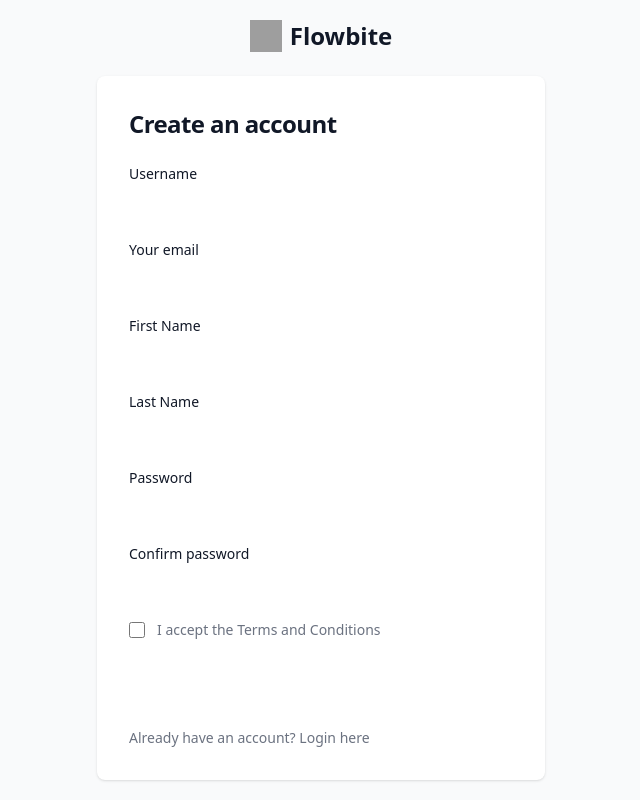
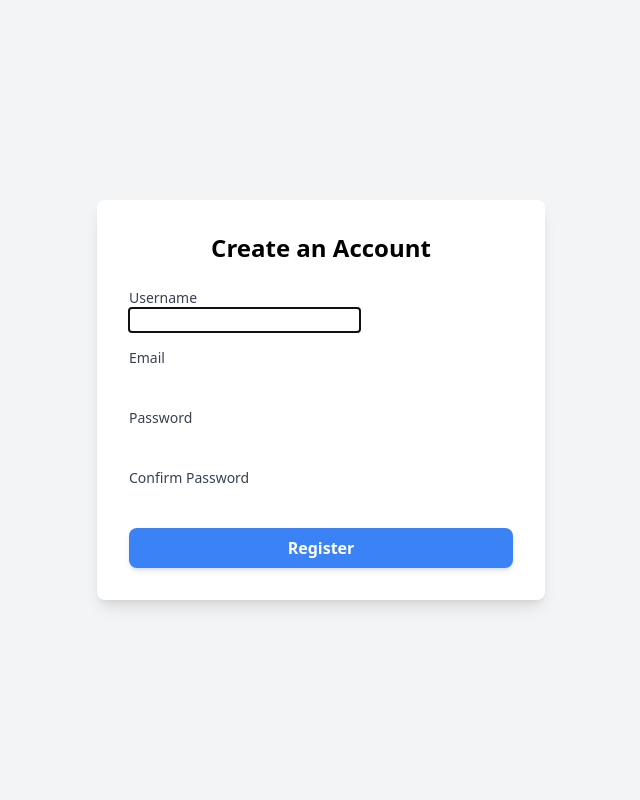
Before and after one commit to siam29/Django-Docker, a Django app: page /signup/ in a window 1280 px wide. Shown: the whole page, without its empty margins (319-959 px from the left). Run offline with Django 5.2, Linux system fonts and the light colour scheme; some libraries are stand-ins or nearby versions; grey boxes are pictures that could not be loaded.

Commit message:
SECOND_COMMIT

```diff
--- a/inventory-management/docker-compose.yaml
+++ b/inventory-management/docker-compose.yaml
@@ -1,8 +1,7 @@
 services:
   postgres:
     image: postgis/postgis:latest
-    container_name: postgres_db_1
-
+    container_name: postgres_db_100
     environment:
       POSTGRES_USER: siam         # Define your database username
       POSTGRES_PASSWORD: siam@123 # Define your password
--- a/inventory-management/properties/forms.py
+++ b/inventory-management/properties/forms.py
@@ -1,29 +1,20 @@
+# forms.py
 from django import forms
-from .models import LocalizeAccommodation
-from django.contrib.auth.models import User
-from django.core.exceptions import ValidationError
+from django.contrib.auth.models import User, Group
+from django.contrib.auth.forms import UserCreationForm
 
-class SignUpForm(forms.ModelForm):
-    password = forms.CharField(widget=forms.PasswordInput)
-    confirm_password = forms.CharField(widget=forms.PasswordInput)
+class CustomUserRegistrationForm(UserCreationForm):
+    email = forms.EmailField(required=True)
 
     class Meta:
         model = User
-        fields = ['username', 'email', 'first_name', 'last_name', 'password']
-
-    def clean(self):
-        cleaned_data = super().clean()
-        password = cleaned_data.get("password")
-        confirm_password = cleaned_data.get("confirm_password")
-
-        if password and confirm_password and password != confirm_password:
-            raise ValidationError("Passwords do not match")
-
-        return cleaned_data
+        fields = ['username', 'email', 'password1', 'password2']
 
     def save(self, commit=True):
         user = super().save(commit=False)
-        user.set_password(self.cleaned_data["password"])
         if commit:
             user.save()
+            # Assign the user to the "Property Owners" group
+            group = Group.objects.get(name="Property Owners")
+            user.groups.add(group)
         return user
--- a/inventory-management/properties/templates/signup.html
+++ b/inventory-management/properties/templates/signup.html
@@ -1,64 +1,78 @@
-<!-- properties/templates/signup.html -->
 <!DOCTYPE html>
 <html lang="en">
 <head>
     <meta charset="UTF-8">
     <meta name="viewport" content="width=device-width, initial-scale=1.0">
-    <title>Sign Up</title>
+    <title>Register</title>
     <script src="https://cdn.tailwindcss.com"></script>
 </head>
-<body class="bg-gray-50 dark:bg-gray-900">
-    <div class="flex flex-col items-center justify-center px-6 py-8 mx-auto md:h-screen lg:py-0">
-        <a href="#" class="flex items-center mb-6 text-2xl font-semibold text-gray-900 dark:text-white">
-            <img class="w-8 h-8 mr-2" src="https://flowbite.s3.amazonaws.com/blocks/marketing-ui/logo.svg" alt="logo">
-            Flowbite
-        </a>
-        <div class="w-full bg-white rounded-lg shadow dark:border md:mt-0 sm:max-w-md xl:p-0 dark:bg-gray-800 dark:border-gray-700">
-            <div class="p-6 space-y-4 md:space-y-6 sm:p-8">
-                <h1 class="text-xl font-bold leading-tight tracking-tight text-gray-900 md:text-2xl dark:text-white">
-                    Create an account
-                </h1>
-                <form class="space-y-4 md:space-y-6" method="post">
-                    {% csrf_token %}
-                    <div>
-                        <label for="{{ form.username.id_for_label }}" class="block mb-2 text-sm font-medium text-gray-900 dark:text-white">Username</label>
-                        {{ form.username }}
-                    </div>
-                    <div>
-                        <label for="{{ form.email.id_for_label }}" class="block mb-2 text-sm font-medium text-gray-900 dark:text-white">Your email</label>
-                        {{ form.email }}
-                    </div>
-                    <div>
-                        <label for="{{ form.first_name.id_for_label }}" class="block mb-2 text-sm font-medium text-gray-900 dark:text-white">First Name</label>
-                        {{ form.first_name }}
-                    </div>
-                    <div>
-                        <label for="{{ form.last_name.id_for_label }}" class="block mb-2 text-sm font-medium text-gray-900 dark:text-white">Last Name</label>
-                        {{ form.last_name }}
-                    </div>
-                    <div>
-                        <label for="{{ form.password.id_for_label }}" class="block mb-2 text-sm font-medium text-gray-900 dark:text-white">Password</label>
-                        {{ form.password }}
-                    </div>
-                    <div>
-                        <label for="{{ form.confirm_password.id_for_label }}" class="block mb-2 text-sm font-medium text-gray-900 dark:text-white">Confirm password</label>
-                        {{ form.confirm_password }}
-                    </div>
-                    <div class="flex items-start">
-                        <div class="flex items-center h-5">
-                            <input id="terms" aria-describedby="terms" type="checkbox" class="w-4 h-4 border border-gray-300 rounded bg-gray-50 focus:ring-3 focus:ring-primary-300 dark:bg-gray-700 dark:border-gray-600 dark:focus:ring-primary-600 dark:ring-offset-gray-800" required="">
-                        </div>
-                        <div class="ml-3 text-sm">
-                            <label for="terms" class="font-light text-gray-500 dark:text-gray-300">I accept the <a class="font-medium text-primary-600 hover:underline dark:text-primary-500" href="#">Terms and Conditions</a></label>
-                        </div>
-                    </div>
-                    <button type="submit" class="w-full text-white bg-primary-600 hover:bg-primary-700 focus:ring-4 focus:outline-none focus:ring-primary-300 font-medium rounded-lg text-sm px-5 py-2.5 text-center dark:bg-primary-600 dark:hover:bg-primary-700 dark:focus:ring-primary-800">Create an account</button>
-                    <p class="text-sm font-light text-gray-500 dark:text-gray-400">
-                        Already have an account? <a href="#" class="font-medium text-primary-600 hover:underline dark:text-primary-500">Login here</a>
-                    </p>
-                </form>
+<body class="bg-gray-100 min-h-screen flex items-center justify-center">
+
+    <div class="bg-white p-8 rounded-lg shadow-lg w-full max-w-md">
+        <h2 class="text-2xl font-bold text-center mb-6">Create an Account</h2>
+
+        <form method="post" class="space-y-4">
+            {% csrf_token %}
+
+            <!-- Username Field -->
+            <div>
+                <label for="username" class="block text-sm font-medium text-gray-700">Username</label>
+                {{ form.username }}
+                <div class="text-red-500 text-sm">
+                    {% if form.username.errors %}
+                        {% for error in form.username.errors %}
+                            <p>{{ error }}</p>
+                        {% endfor %}
+                    {% endif %}
+                </div>
             </div>
-        </div>
+
+            <!-- Email Field -->
+            <div>
+                <label for="email" class="block text-sm font-medium text-gray-700">Email</label>
+                {{ form.email }}
+                <div class="text-red-500 text-sm">
+                    {% if form.email.errors %}
+                        {% for error in form.email.errors %}
+                            <p>{{ error }}</p>
+                        {% endfor %}
+                    {% endif %}
+                </div>
+            </div>
+
+            <!-- Password Field -->
+            <div>
+                <label for="password1" class="block text-sm font-medium text-gray-700">Password</label>
+                {{ form.password1 }}
+                <div class="text-red-500 text-sm">
+                    {% if form.password1.errors %}
+                        {% for error in form.password1.errors %}
+                            <p>{{ error }}</p>
+                        {% endfor %}
+                    {% endif %}
+                </div>
+            </div>
+
+            <!-- Confirm Password Field -->
+            <div>
+                <label for="password2" class="block text-sm font-medium text-gray-700">Confirm Password</label>
+                {{ form.password2 }}
+                <div class="text-red-500 text-sm">
+                    {% if form.password2.errors %}
+                        {% for error in form.password2.errors %}
+                            <p>{{ error }}</p>
+                        {% endfor %}
+                    {% endif %}
+                </div>
+            </div>
+
+            <div class="mt-4">
+                <button type="submit" class="w-full py-2 px-4 bg-blue-500 text-white font-semibold rounded-lg shadow-md hover:bg-blue-600 focus:outline-none focus:ring-2 focus:ring-blue-500">
+                    Register
+                </button>
+            </div>
+        </form>
     </div>
+
 </body>
 </html>
--- a/inventory-management/properties/urls.py
+++ b/inventory-management/properties/urls.py
@@ -4,5 +4,5 @@
 urlpatterns = [
     path('', views.home, name='home'),
     path('signup/', views.signup, name='signup'),
-    path('signup/success/', views.signup_success, name='signup_success'),
+    # path('signup/success/', views.signup_success, name='signup_success'),
 ]
--- a/inventory-management/properties/views.py
+++ b/inventory-management/properties/views.py
@@ -2,20 +2,21 @@
 
 from django.shortcuts import render, redirect
 from django.contrib.auth.models import User
-from .forms import SignUpForm
+from django.contrib import messages
+from .forms import CustomUserRegistrationForm
 
 def home(request):
-    return HttpResponse("Welcome to the Home Page!")
+    return HttpResponse("Hello")
+
 
 def signup(request):
     if request.method == 'POST':
-        form = SignUpForm(request.POST)
+        form = CustomUserRegistrationForm(request.POST)
         if form.is_valid():
             form.save()
-            return redirect('signup_success')
+            messages.success(request, 'Your account has been created! You are now a Property Owner.')
+            return redirect('home')  # Redirect to the login page
     else:
-        form = SignUpForm()
+        form = CustomUserRegistrationForm()
+
     return render(request, 'signup.html', {'form': form})
-
-def signup_success(request):
-    return render(request, 'signup_success.html')
```
Also changed, not shown: inventory-management/properties/models.py (+33 -46 lines), inventory-management/media/accommodations/1111111111/images/ieee-9520503a.png (added), inventory-management/properties/migrations/0002_alter_location_location_type.py (added), inventory-management/properties/migrations/0003_alter_location_location_type.py (added).
